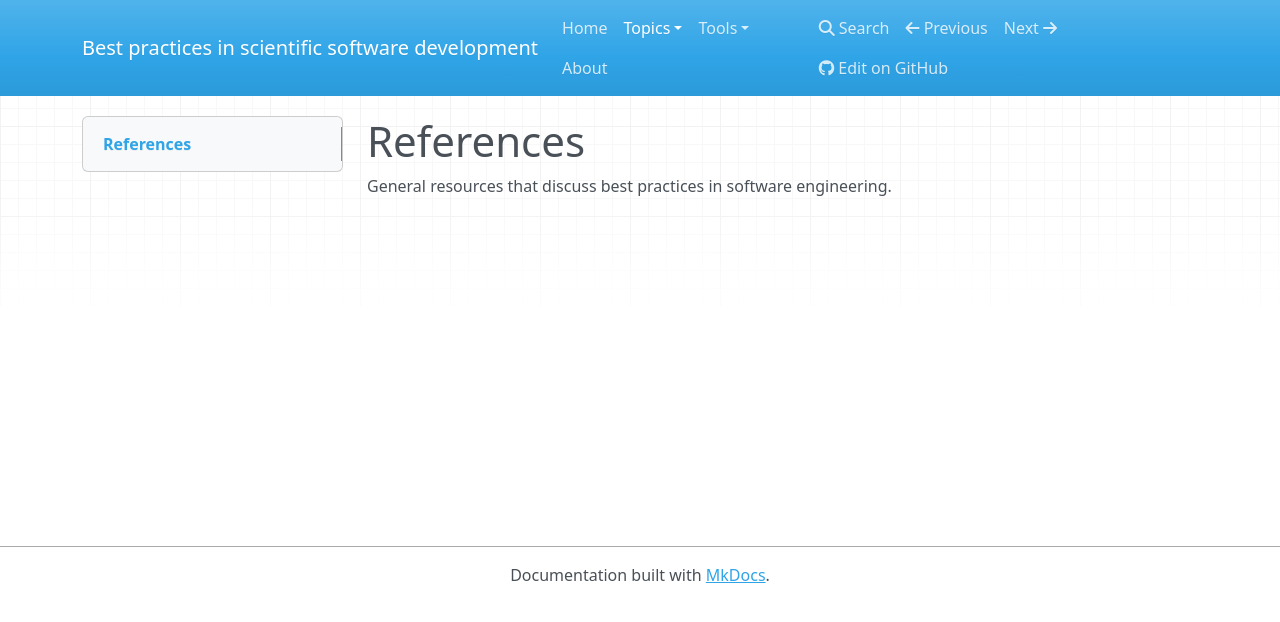
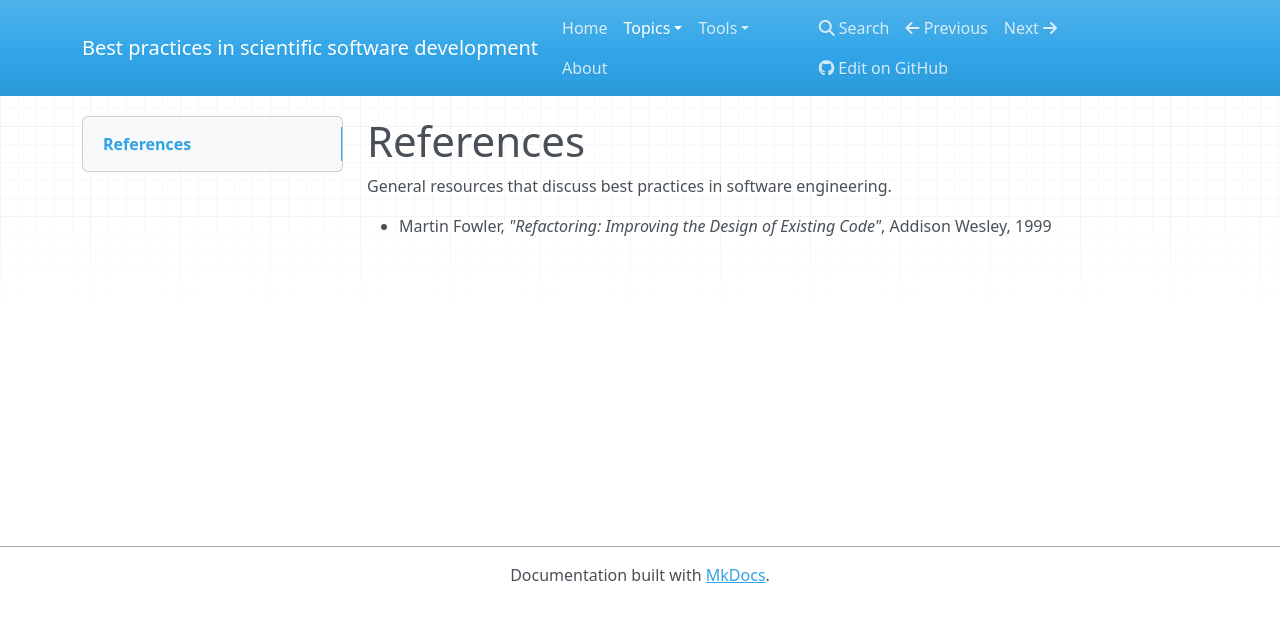
Before and after one commit to gjbex/Best-practices-for-scientific-computing, an MkDocs documentation site: the page built from docs/references.md, in a window 1280 px wide. Shown: the top 622 px of the page. Built offline with MkDocs 1.6.1, drawn with Linux system fonts in a browser that asks for light colours; nearby versions of some CDN libraries.

Commit message:
Add reference to refactoring book

```diff
--- a/docs/references.md
+++ b/docs/references.md
@@ -1,3 +1,6 @@
 # References
 
 General resources that discuss best practices in software engineering.
+
+  * Martin Fowler, *"Refactoring: Improving the Design of Existing Code"*,
+    Addison Wesley, 1999
```
